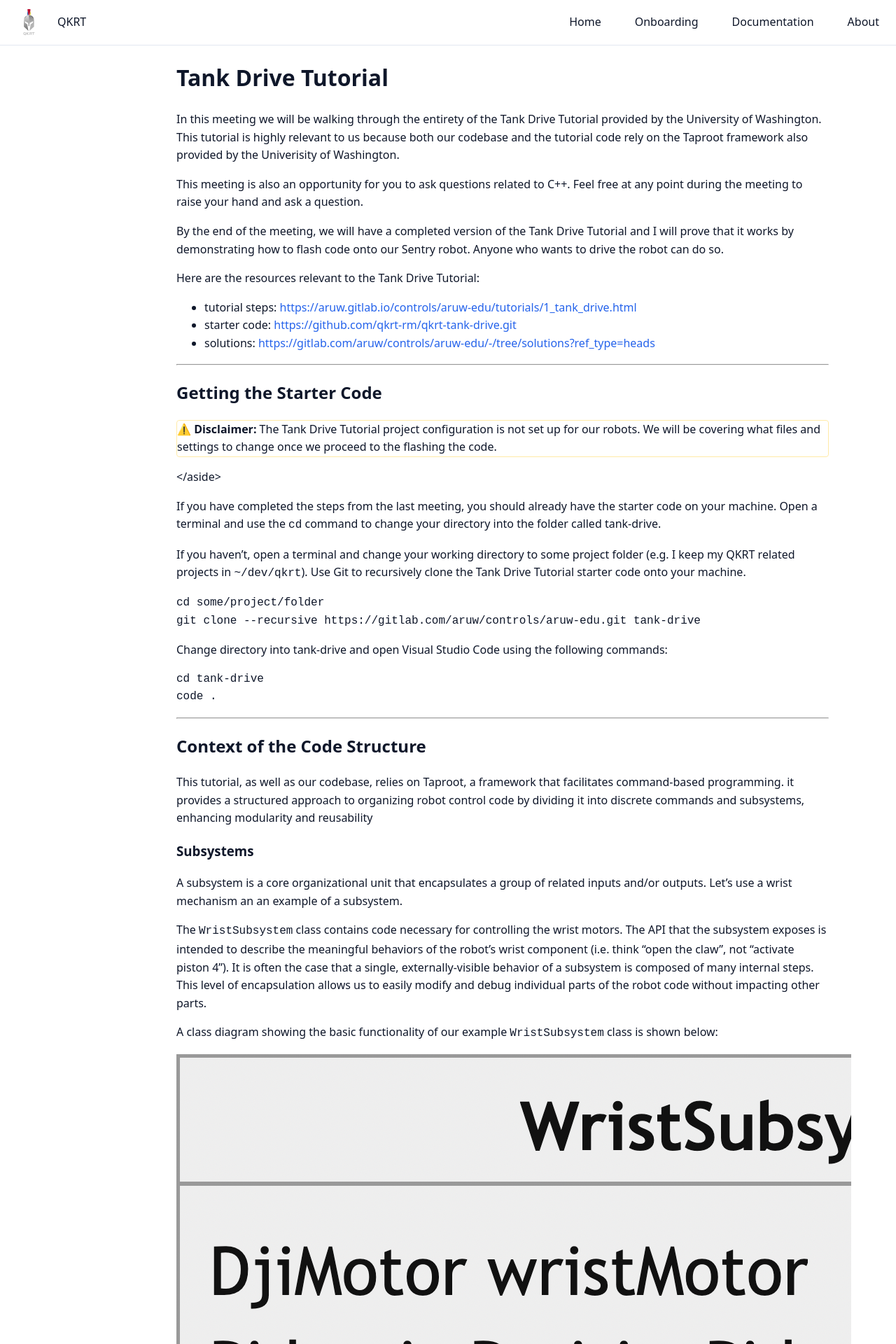
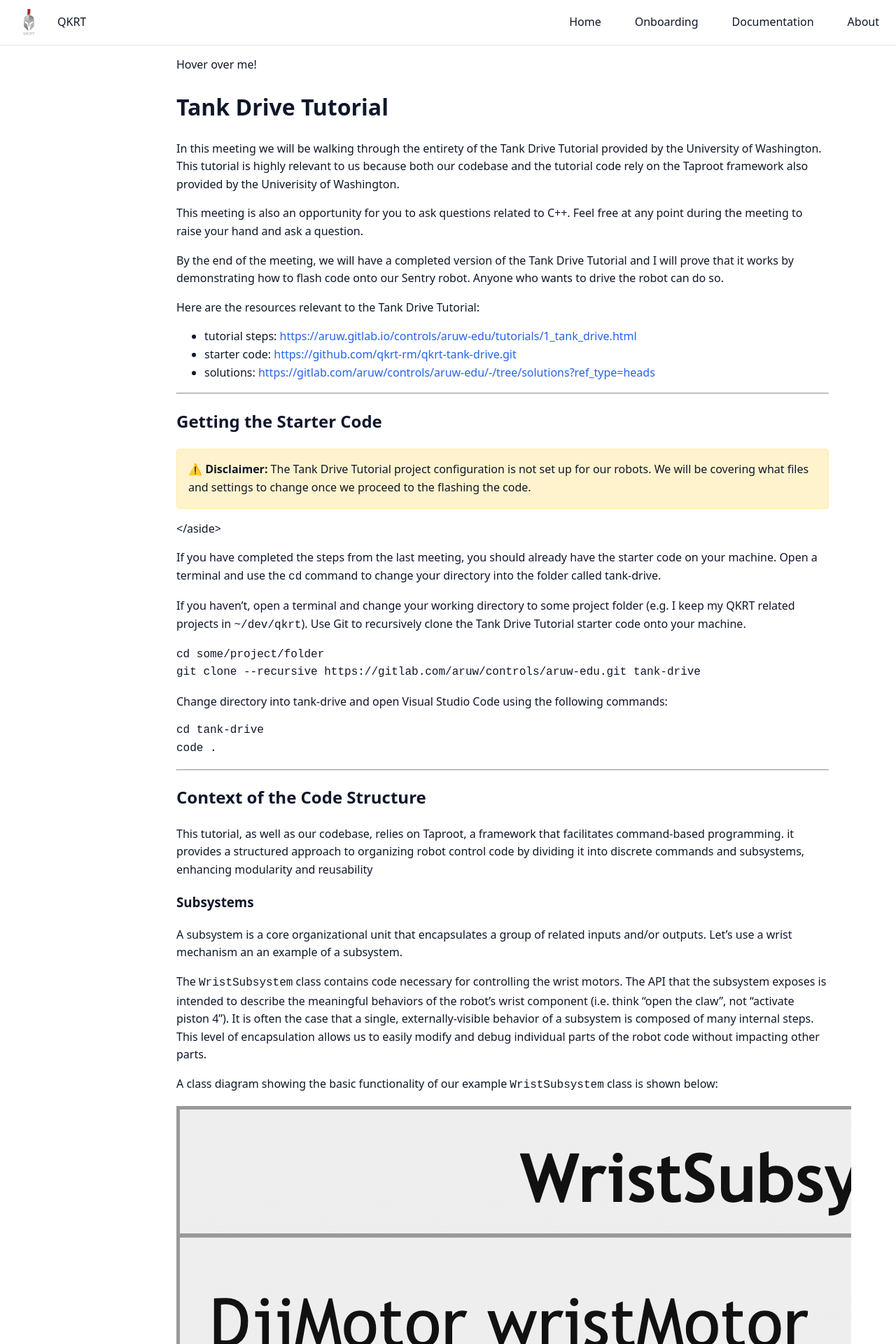
Before and after one commit to qkrt-rm/onboarding, a Jekyll site: the page built from onboarding/tank-drive.md, in a window 1280 px wide. Shown: the top 1920 px of the page at 70% size. Built offline with Jekyll 4.4.1, drawn with Linux system fonts in a browser that asks for light colours; our own code applies the rules of GitHub Pages for plain Markdown files.

Commit message:
Testing workaround for hidden text for github

```diff
--- a/onboarding/tank-drive.md
+++ b/onboarding/tank-drive.md
@@ -3,7 +3,7 @@
     filter:blur(1em);
 }
 .warninglabel {
-    style="padding: 1rem;
+    padding: 1rem;
     background-color: #fff3cd;
     border: 1px solid #ffeaa7;
     border-radius: 4px;
@@ -11,6 +11,11 @@
 }
 
 </style>
+
+<p onmouseover="this.style.color='yellow'" onmouseout="this.style.color=''" >
+  Hover over me!
+</p>
+
 
 # Tank Drive Tutorial
 In this meeting we will be walking through the entirety of the Tank Drive Tutorial provided by the University of Washington. This tutorial is highly relevant to us because both our codebase and the tutorial code rely on the Taproot framework also provided by the Univerisity of Washington.
```
